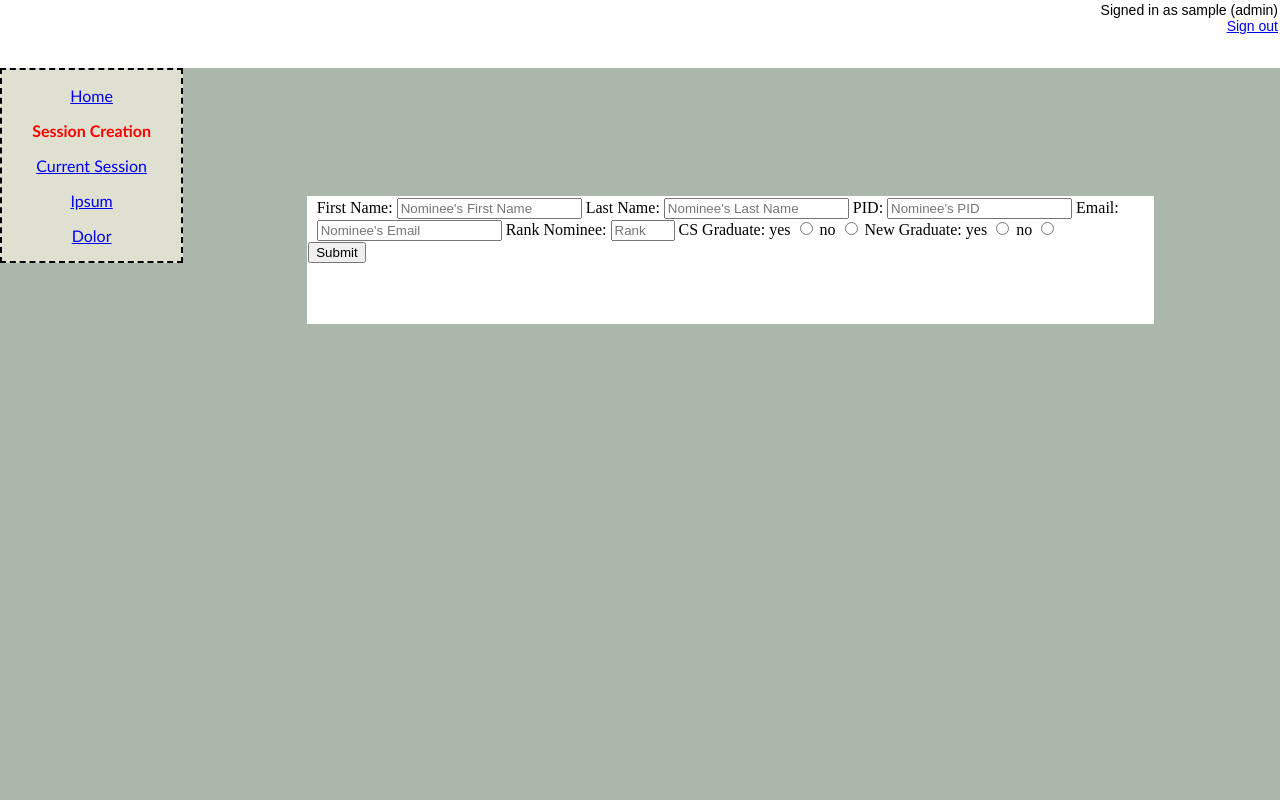
After one commit to robinschiro/GTASS, a PHP site: page /addNominatorsForm.php in a window 1280 px wide. The commit adds this page. Run offline with PHP 8.4, Linux system fonts and the light colour scheme; the visitor is signed in with stand-in values (Sample User, id 1); some libraries are stand-ins or nearby versions.

Commit message:
Since the admin will be creating the nominators as well I added the add nominators function to the admin controller.  I setup the form to create new nominators in addNominatorsForm.php.  It must be made dynamic so add the button so that it will add new input for a new nominator.  Can insert into the nominatorForm table

```diff
--- a/www/app.yaml
+++ b/www/app.yaml
@@ -10,7 +10,7 @@ handlers:
 - url: /admin
   script: view/successLoginAdmin.php
 
-- url: /createSession
+- url: /adminCtrl
   script: controller/adminController.php
 
 - url: /GC
--- a/www/controller/adminController.php
+++ b/www/controller/adminController.php
@@ -20,6 +20,7 @@
 require_once('../model/implementation/emailServiceImp.php');
 require_once('../model/implementation/sessionServiceImp.php');
 require_once('../model/implementation/userServiceImp.php');
+require_once('../model/implementation/nominatorServiceImp.php');
 
 //createSession will be a hidden input field in the create session form
 if (isset($_POST['createSession'])) {
@@ -37,6 +38,7 @@ class adminController
     var $userServ;
     var $sessionServ;
     var $emailServ;
+    var $nominationServ;
 
     /**
      * Instantiate Services
@@ -49,6 +51,7 @@ class adminController
         $this->userServ = new userServiceImp();
         $this->sessionServ = new sessionServiceImp();
         $this->emailServ = new emailServiceImp();
+        $this->nominationServ = new nominatorServiceImp();
     }
 
     // This will convert a date string in the format 'm/d/Y' to a format compatible with SQL.
@@ -232,7 +235,7 @@ class adminController
             );
 
             //Send email to users using above arrays to create email
-            $this->emailServ->sendEmail($email[$i], "GTASS Account Created", "You are now a nominator. Your GTASS account has been created.");
+            //$this->emailServ->sendEmail($email[$i], "GTASS Account Created", "You are now a nominator. Your GTASS account has been created.");
             echo 'Sent email to ' . $unameList[$i] + '<br>';
         }
 
--- a/www/model/nominatorService.php
+++ b/www/model/nominatorService.php
@@ -12,7 +12,7 @@ interface nominatorService
      * Will insert a nominee into the NominationForm table
      *
      */
-    function nominateUser();
+    function nominateUser($session, $PID, $nominatorusername, $firstname, $lastname, $email, $ranking, $iscsgrad, $isnewgrad);
 
     /**
      * Returns a list of nominated users
--- /dev/null
+++ b/www/view/addNominatorsForm.php
@@ -0,0 +1,102 @@
+<?php
+
+session_start();
+
+?>
+
+<html>
+<head>
+    <link href="public/stylesheets/sucessLoginAdmin.css" type="text/css" rel="stylesheet">
+    <title>GTASS</title>
+    <!-- Source needed for datepicker-->
+    <link rel="stylesheet" href="//code.jquery.com/ui/1.11.4/themes/smoothness/jquery-ui.css">
+    <script src="//code.jquery.com/jquery-1.10.2.js"></script>
+    <script src="//code.jquery.com/ui/1.11.4/jquery-ui.js"></script>
+    <script>
+        $(function () {
+            $("#datepicker1").datepicker();
+            $("#datepicker2").datepicker();
+            $("#datepicker3").datepicker();
+        });
+    </script>
+
+</head>
+
+<body>
+
+<div class="WRAPPER">
+
+    <div class="TOP" align="right">
+        <!-- should be variable, but then again, there's only one admin account... -->
+        <?php echo 'Signed in as ' . $_SESSION['username'] . ' (admin)'; ?><br>
+        <a href="/logout">Sign out</a>
+    </div>
+
+    <div class="LEFT">
+        <p class="sidebar" align="center"><a href="www.google.comORSOMETHING">Home</a></p>
+        <p class="sidebar_selected" align="center"><b>Session Creation</b></p>
+        <p class="sidebar" align="center"><a href="/currentSession">Current Session</a></p>
+        <p class="sidebar" align="center"><a href="www.google.comORSOMETHING">Ipsum</a></p>
+        <p class="sidebar" align="center"><a href="www.google.comORSOMETHING">Dolor</a></p>
+    </div>
+
+    <div class="CENTER">
+
+        <!--
+            get username from session variable
+            get session from query
+            in email use pid to create url
+                - /nomineeApplication?id={PID}
+         -->
+
+
+        <form action="/adminCtrl" method="post">
+
+            <div id="dynamicInput">
+                <label for="fname">First Name: </label>
+                <input type="text" name="fname[0]" placeholder="Nominee's First Name" id="fname">
+                <label for="lname">Last Name: </label>
+                <input type="text" name="lname[0]" placeholder="Nominee's Last Name" id="lname">
+                <label for="pid">PID: </label>
+                <input type="text" name="pid[0]" placeholder="Nominee's PID" id="pid">
+                <label for="email">Email: </label>
+                <input type="text" name="email[0]" placeholder="Nominee's Email" id="email">
+                <label for="rank">Rank Nominee: </label>
+                <input type="number" name="fname[0]" placeholder="Rank" min="0" max="100" id="rank">
+
+                CS Graduate:
+                <label for="yes">yes</label>
+                <input type="radio" name="csgrad[0]" id="yes" value="yes">
+                <label for="no">no</label>
+                <input type="radio" name="csgrad[0]" id="no" value="no">
+
+                New Graduate:
+                <label for="yesnew">yes</label>
+                <input type="radio" name="newgrad[0]" id="yesnew" value="yes">
+                <label for="nonew">no</label>
+                <input type="radio" name="newgrad[0]" id="nonew" value="no">
+            </div>
+
+            <!-- Tells the controller which function to call -->
+            <input type="hidden" name="createNominator">
+            <!-- Increment after each dynamically added nominator form -->
+            <input type="hidden" name="NomCount" value="1">
+
+            <input type="submit" value="Submit">
+
+        </form>
+
+        <p class="forgotten">
+            <!-- leave this -->
+        </p>
+        </p>
+    </div>
+    <!-- end center div -->
+
+
+</div>
+<!--javascript-->
+<script src="public/js/addInput.js" language="Javascript" type="text/javascript"></script>
+
+</body>
+</html>
--- a/www/view/successLoginAdmin.php
+++ b/www/view/successLoginAdmin.php
@@ -43,7 +43,7 @@ session_start();
 <div class="CENTER">
 <p class="Form" align="left">
   Session Creation
-  <form action="/createSession" method="POST">
+  <form action="/adminCtrl" method="POST">
       <p class="semester_year">
         Semester:
         <select name="Semester">
```
Also changed, not shown: www/model/implementation/nominatorServiceImp.php (+30 -2 lines), www/model/implementation/sessionServiceImp.php (+28 -41 lines).
